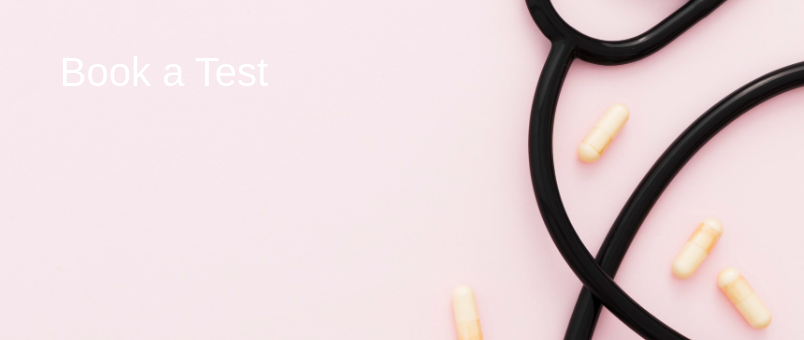
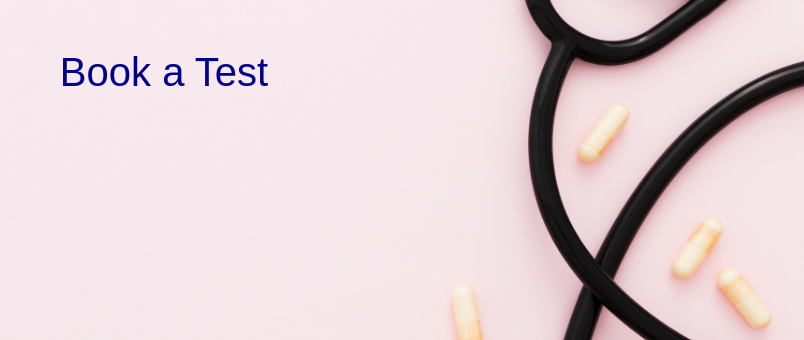
Before and after one commit to sritha019/medifuze, a Django app: page /book_test/ in a window 1280 px wide. Shown: the part 119-459 px from the top of the page, without its empty margins (476-1280 px from the left). Run offline with Django 5.2, Linux system fonts and the light colour scheme; the visitor is signed in with stand-in values (Sample User, id 1); some libraries are stand-ins or nearby versions.

Commit message:
book_test.html

```diff
--- a/users/templates/book_test.html
+++ b/users/templates/book_test.html
@@ -3,7 +3,7 @@
 {% block title %}Book a Test{% endblock %}
 
 {% block content %}
-<div class="container mt-5">
+<div style="color: darkblue" class="container mt-5">
     <h1 class="text-center">Book a Test</h1>
     {% for category in categories %}
     <div class="category mt-4">
```
